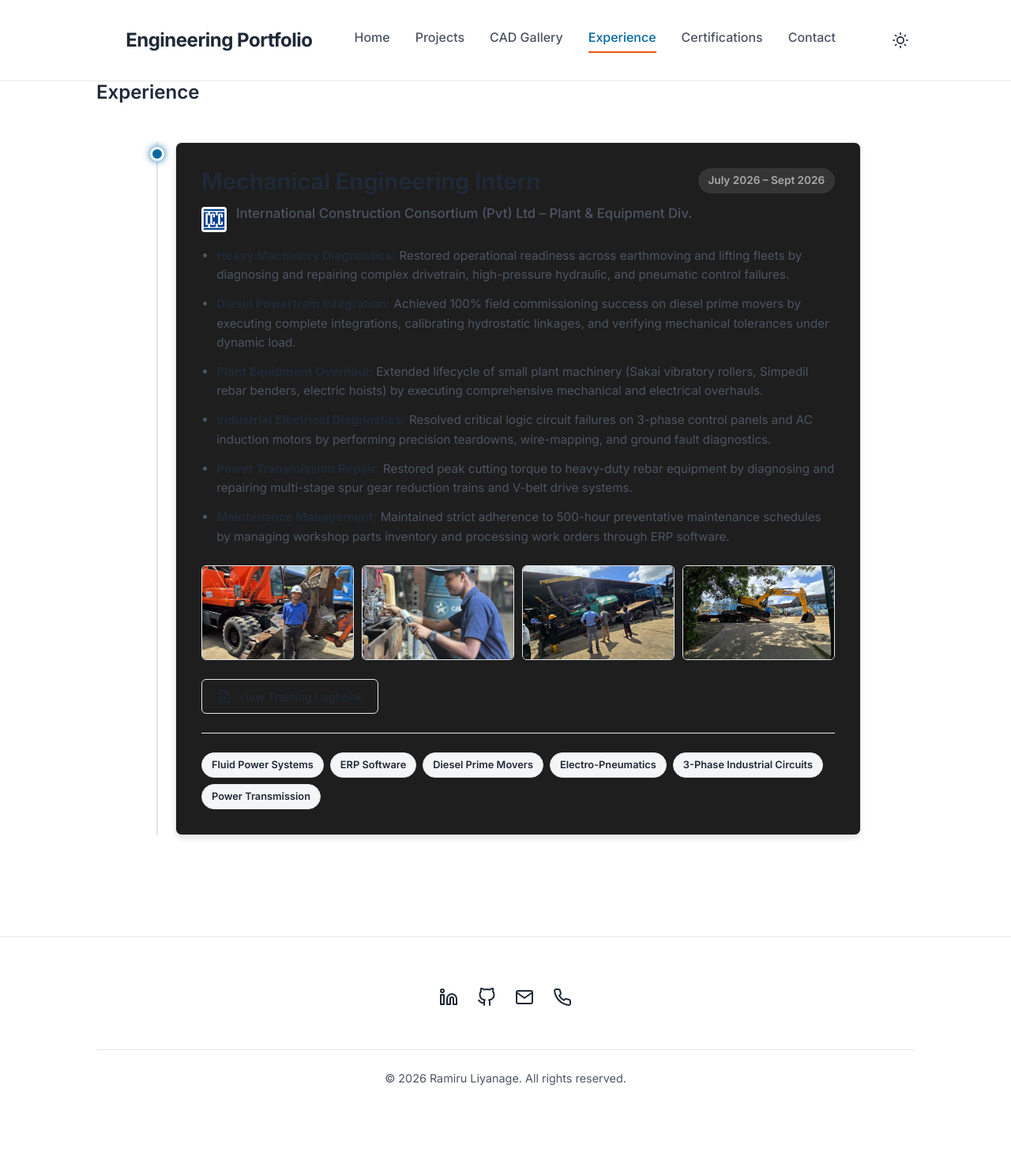
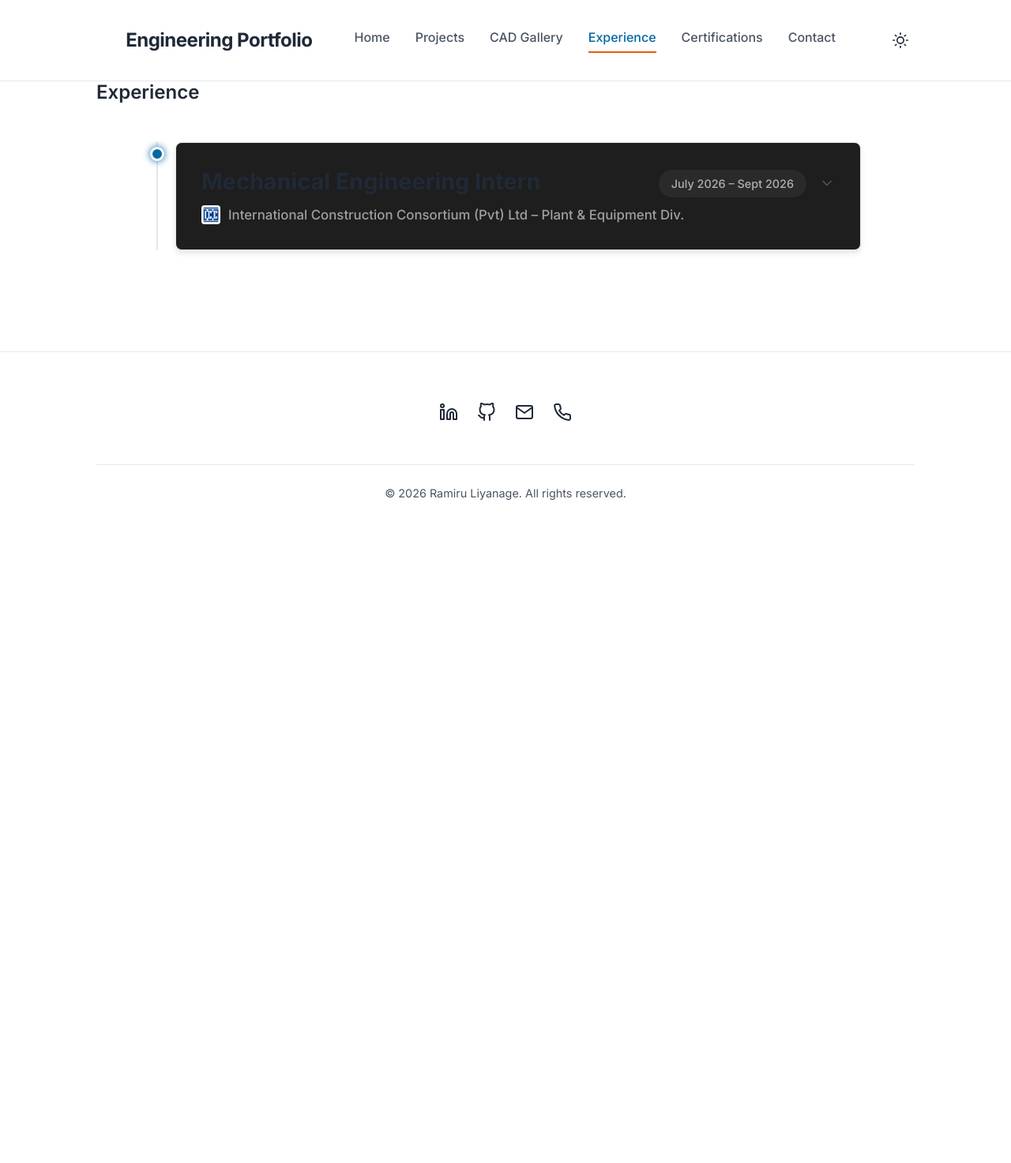
Before and after one commit to mackaygunn/mackaygunn.github.io, a Jekyll site: the page built from experience.md, in a window 1280 px wide. Shown: the whole page at 79% size. Built offline with Jekyll 4.4.1, drawn with Linux system fonts in a browser that asks for light colours; after the commit the page ends 900 px from its top, so only the background shows below that; some of the changed lines change nothing that is shown.

Commit message:
Enhance experience cards with expand icon and stop propagation on links

```diff
--- a/experience.md
+++ b/experience.md
@@ -47,18 +47,41 @@
     border-radius: 8px;
     padding: 2rem;
     box-shadow: 0 4px 6px rgba(0,0,0,0.1);
-    transition: transform 0.2s ease, box-shadow 0.2s ease;
+    transition: transform 0.2s ease, box-shadow 0.2s ease, border-color 0.2s ease;
+    cursor: pointer;
   }
 
   .timeline-content:hover {
     transform: translateY(-2px);
     box-shadow: 0 8px 15px rgba(0,0,0,0.2);
+    border-color: #555;
+  }
+
+  .card-details {
+    display: none;
+    margin-top: 1.5rem;
+    padding-top: 1.5rem;
+    border-top: 1px solid var(--border-color, #333);
+    animation: fadeIn 0.3s ease-in-out;
+  }
+
+  .timeline-content.expanded .card-details {
+    display: block;
+  }
+
+  @keyframes fadeIn {
+    from { opacity: 0; transform: translateY(-5px); }
+    to { opacity: 1; transform: translateY(0); }
+  }
+
+  .timeline-content.expanded .expand-icon {
+    transform: rotate(180deg);
   }
 
   .timeline-header-container {
     display: flex;
     justify-content: space-between;
-    align-items: flex-start;
+    align-items: center;
     margin-bottom: 0.5rem;
   }
 
@@ -73,13 +96,12 @@
   .timeline-company-container {
     display: flex;
     align-items: center;
-    gap: 12px;
-    margin-bottom: 1rem;
+    gap: 10px;
   }
 
   .company-logo {
-    width: 32px;
-    height: 32px;
+    width: 24px;
+    height: 24px;
     border-radius: 4px;
     background: #fff;
     padding: 2px;
@@ -89,17 +111,18 @@
   .timeline-company {
     font-size: 1.05rem;
     font-weight: 500;
-    color: var(--text-secondary, #888);
+    color: #a0a0a0;
+    margin: 0;
   }
 
   .timeline-date {
     display: inline-block;
-    background: rgba(255, 255, 255, 0.1);
-    color: var(--text-muted, #aaa);
-    padding: 0.3rem 0.8rem;
+    background: #2a2a2a;
+    color: #b0b0b0;
+    padding: 0.4rem 1rem;
     border-radius: 99px;
-    font-size: 0.85rem;
-    font-weight: 600;
+    font-size: 0.9rem;
+    font-weight: 500;
   }
 
   .timeline-responsibilities {
@@ -204,19 +227,25 @@
   <!-- ICC Plant & Equipment -->
   <div class="timeline-item">
     <div class="timeline-dot"></div>
-    <div class="timeline-content">
+    <div class="timeline-content" onclick="this.classList.toggle('expanded')">
 
-      <div class="timeline-header-container">
-        <h2 class="timeline-title">Mechanical Engineering Intern</h2>
-        <div class="timeline-date">July 2026 – Sept 2026</div>
+      <div class="card-summary">
+        <div class="timeline-header-container">
+          <h2 class="timeline-title">Mechanical Engineering Intern</h2>
+          <div style="display: flex; align-items: center; gap: 1rem;">
+            <div class="timeline-date">July 2026 – Sept 2026</div>
+            <svg class="expand-icon" xmlns="http://www.w3.org/2000/svg" width="20" height="20" viewBox="0 0 24 24" fill="none" stroke="var(--text-secondary, #888)" stroke-width="2" stroke-linecap="round" stroke-linejoin="round" style="transition: transform 0.3s ease;"><polyline points="6 9 12 15 18 9"></polyline></svg>
+          </div>
+        </div>
+
+        <div class="timeline-company-container">
+          <img src="{{ '/assets/images/experience/icc-logo.png' | relative_url }}" alt="ICC Logo" class="company-logo">
+          <h3 class="timeline-company">International Construction Consortium (Pvt) Ltd – Plant & Equipment Div.</h3>
+        </div>
       </div>
 
-      <div class="timeline-company-container">
-        <img src="{{ '/assets/images/experience/icc-logo.png' | relative_url }}" alt="ICC Logo" class="company-logo">
-        <h3 class="timeline-company">International Construction Consortium (Pvt) Ltd – Plant & Equipment Div.</h3>
-      </div>
-
-      <ul class="timeline-responsibilities">
+      <div class="card-details">
+        <ul class="timeline-responsibilities">
         <li><strong>Heavy Machinery Diagnostics:</strong> Restored operational readiness across earthmoving and lifting fleets by diagnosing and repairing complex drivetrain, high-pressure hydraulic, and pneumatic control failures.</li>
         <li><strong>Diesel Powertrain Integration:</strong> Achieved 100% field commissioning success on diesel prime movers by executing complete integrations, calibrating hydrostatic linkages, and verifying mechanical tolerances under dynamic load.</li>
         <li><strong>Plant Equipment Overhaul:</strong> Extended lifecycle of small plant machinery (Sakai vibratory rollers, Simpedil rebar benders, electric hoists) by executing comprehensive mechanical and electrical overhauls.</li>
@@ -234,7 +263,7 @@
       </div>
 
       <!-- Link hardcoded to expect the PDF in the assets/docs folder -->
-      <a href="{{ '/assets/docs/industrial-training-logbook.pdf' | relative_url }}" target="_blank" class="logbook-btn">
+      <a href="{{ '/assets/docs/industrial-training-logbook.pdf' | relative_url }}" target="_blank" class="logbook-btn" onclick="event.stopPropagation()">
         <svg xmlns="http://www.w3.org/2000/svg" width="18" height="18" viewBox="0 0 24 24" fill="none" stroke="currentColor" stroke-width="2" stroke-linecap="round" stroke-linejoin="round"><path d="M14 2H6a2 2 0 0 0-2 2v16a2 2 0 0 0 2 2h12a2 2 0 0 0 2-2V8z"></path><polyline points="14 2 14 8 20 8"></polyline><line x1="12" y1="18" x2="12" y2="12"></line><line x1="9" y1="15" x2="15" y2="15"></line></svg>
         View Training Logbook
       </a>
@@ -249,6 +278,8 @@
         <span class="tag">Power Transmission</span>
       </div>
 
+      </div>
+
     </div>
   </div>
 
```
